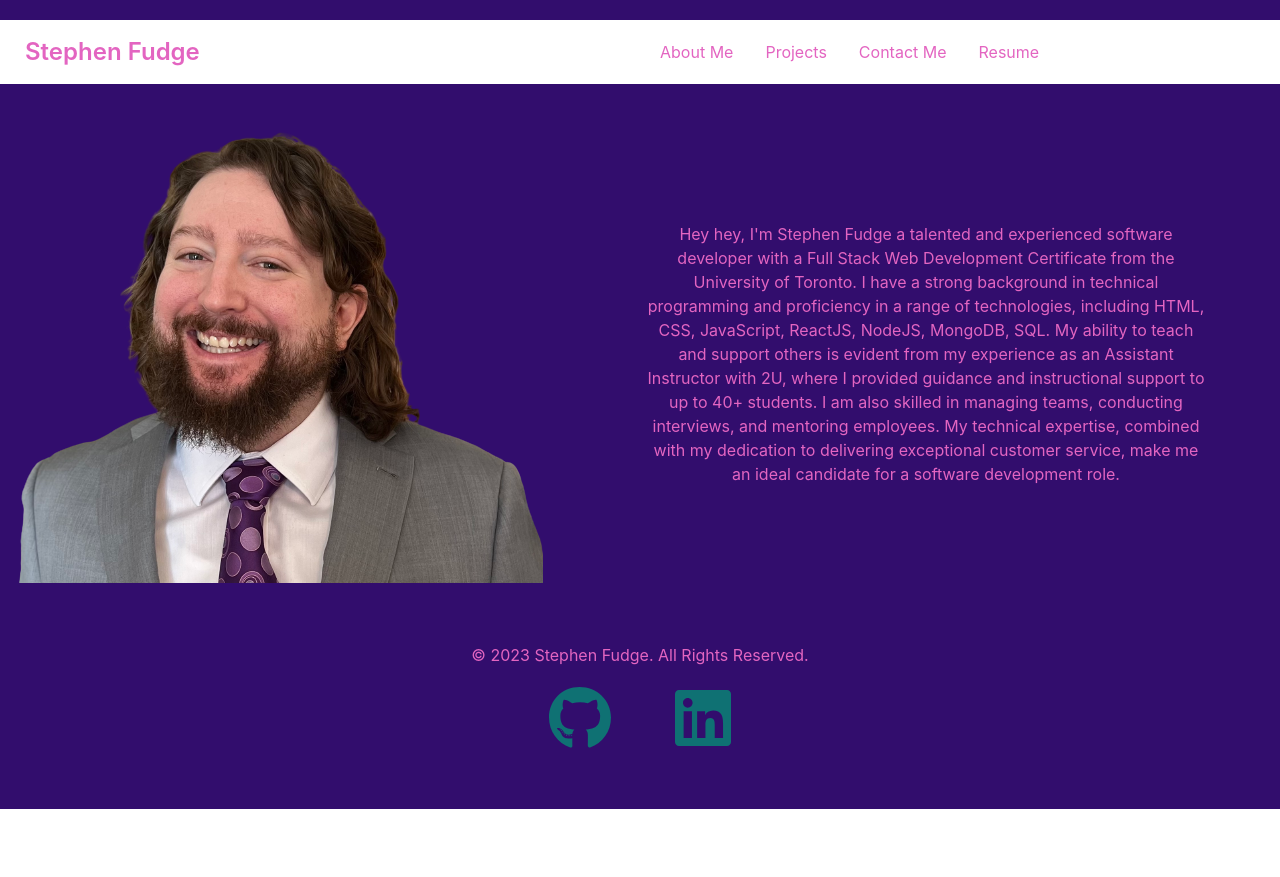
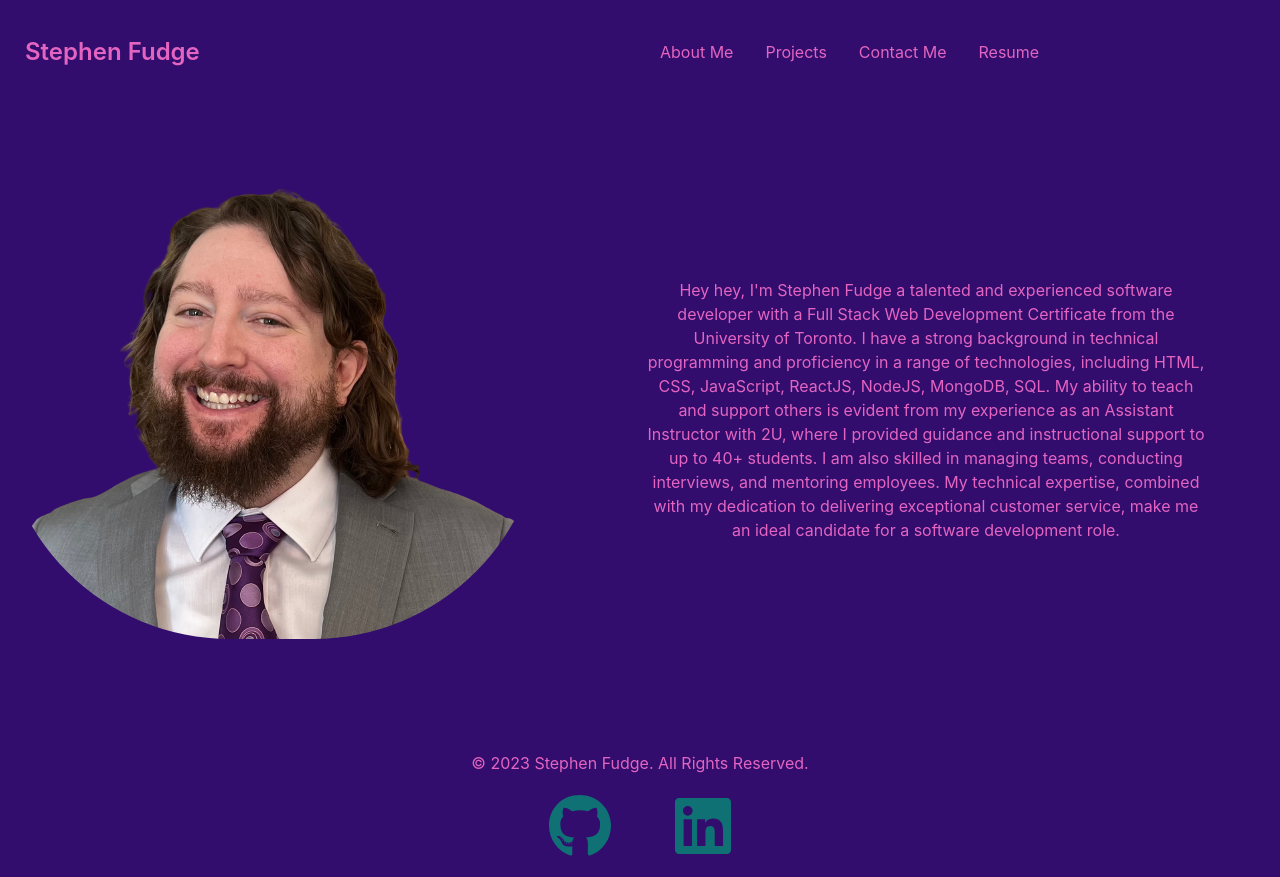
Before and after one commit to stephenfudge/portfolio, a React (Create React App) app: page / in a window 1280 px wide. Before the commit the page ends 809 px from the top, so only its background shows below. Built offline with nearby package versions, Linux system fonts and the light colour scheme.

Commit message:
adding padding and margins to about and footer. added links to project. changed bg colour for navbar to match rest of site

```diff
--- a/src/components/Footer/index.js
+++ b/src/components/Footer/index.js
@@ -5,7 +5,7 @@ import "./footer.css";
 
 export default function Footer() {
   return (
-    <footer className="py-10 bg">
+    <footer className="pt-9">
       <div className="">
         <p id="arr">&copy; 2023 Stephen Fudge. All Rights Reserved.</p>
         <ul className="social-icons">
--- a/src/components/Navbar/index.js
+++ b/src/components/Navbar/index.js
@@ -8,7 +8,7 @@ export default function NavBar(props) {
 
   return (
     <div className="py-5">
-      <div className="navbar bg-base-100 lg:space-between">
+      <div className="navbar lg:space-between">
         <div className="navbar-start">
             {/* dropdown for smaller screens */}
           <div className="dropdown">
@@ -53,9 +53,9 @@ export default function NavBar(props) {
         </div>
         {/* links for larger screens */}
         <div className="navbar-center hidden lg:flex">
-          <ul className="menu menu-horizontal text-rose px-1" id={props.page}>
+          <ul className="menu menu-horizontal text-rose  px-1" id={props.page}>
             <li>
-              <button id="about" onClick={pageChange}>
+              <button className="" id="about" onClick={pageChange}>
                 About Me
               </button>
             </li>
--- a/src/pages/About/index.js
+++ b/src/pages/About/index.js
@@ -2,11 +2,11 @@ import "./about.css";
 
 export default function About() {
   return (
-    <div className="grid grid-cols-2 gap-2">
+    <div className="grid grid-cols-2 gap-2 py-14">
       <img
         src="./images/stephen.png"
         alt="Stephen Fudge profile pic"
-        className="w-full object-cover col-span-1 flex items-center justify-center my-5"
+        className="w-full object-cover col-span-1 flex items-center justify-center my-5 rounded-full"
         id="image"
       />
       <div className="col-span-1 flex items-center justify-center">
--- a/src/pages/Projects/Projects.js
+++ b/src/pages/Projects/Projects.js
@@ -8,8 +8,8 @@ export default function ProjectCard(props) {
                     <h3 className="project-description">{props.description}</h3><br />
                     <img className='project-images' src={props.image} alt='screenshot of {project.title}'/> <br />
                     <div className="btn-group btn-group-vertical lg:btn-group-horizontal">
-                    <a href={props.deployed} target="_blank" rel="noopener noreferrer"><button className="btn btn-outline-smoky mr-2">See it live!</button></a><br />
-                    <a href={props.repo} target="_blank" rel="noopener noreferrer"><button className="btn btn-outline-rose">Take a look at the GitHub Repository</button></a>
+                    <a href={props.deployed} target="_blank" rel="noopener noreferrer"><button className="btn btn-rose mr-2">See it live!</button></a><br />
+                    <a href={props.repo} target="_blank" rel="noopener noreferrer"><button className="btn btn-rose">Take a look at the GitHub Repository</button></a>
                     </div>
                     <br/><br/>
                 </div>
--- a/src/pages/Projects/index.js
+++ b/src/pages/Projects/index.js
@@ -5,8 +5,9 @@ import "./projects.css";
 export default function Projects() {
   return (
     <div>
-      <h1 className="text-3xl">Projects</h1>
+      <h1 className="text-3xl underline">Projects</h1>
       <p>Here are some projects that I have created</p>
+      <br />
       <div className="project-body">
       {projects.map((project) => {
         return (
```
